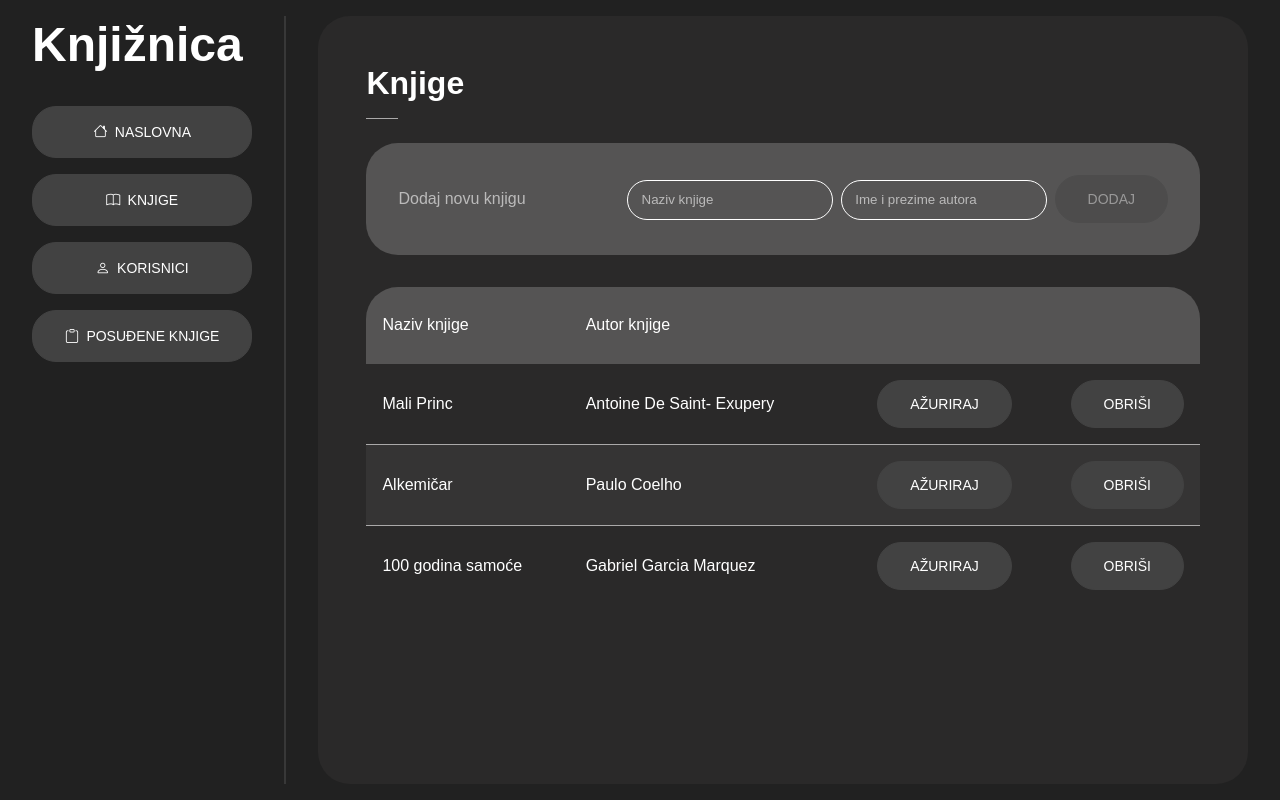
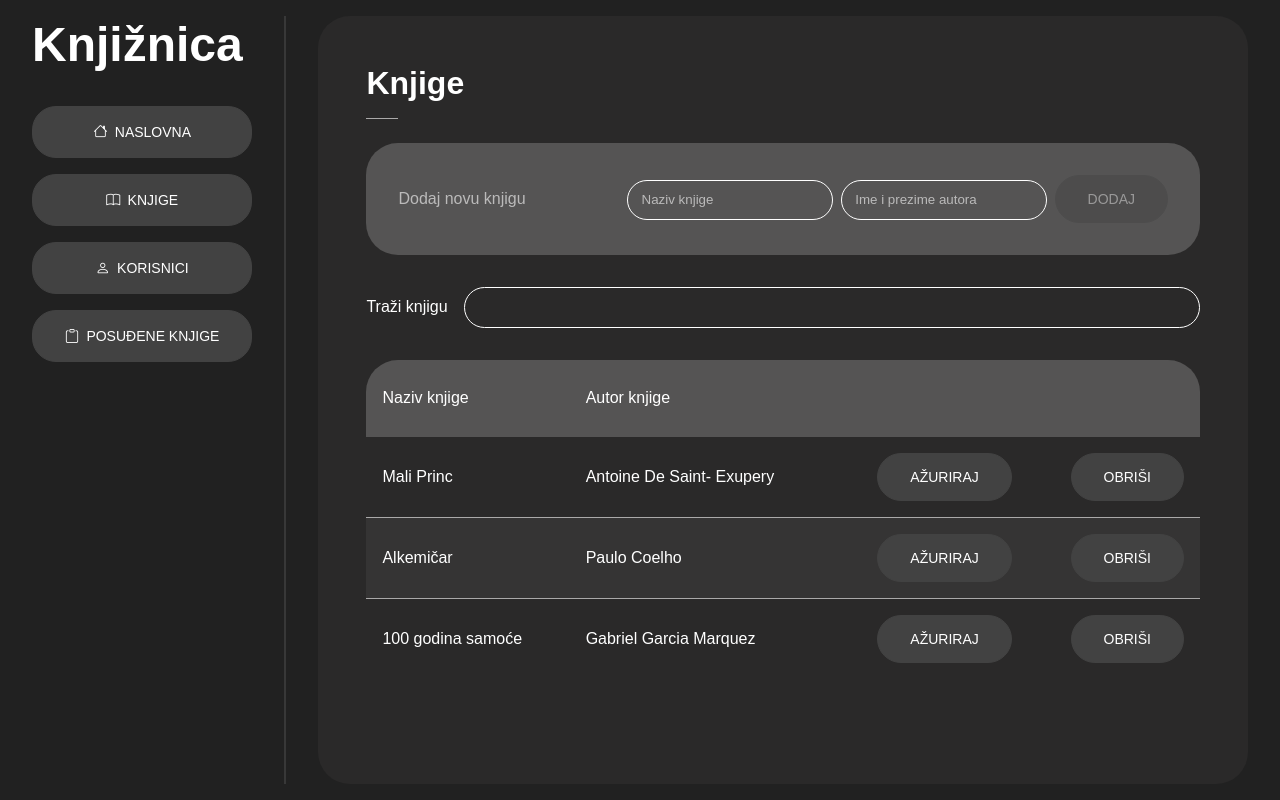
Before and after one commit to marko-krznar/React-Library, a React (Create React App) app: page /knjige in a window 1280 px wide. Built offline with nearby package versions, Linux system fonts and the light colour scheme.

Commit message:
Added search functionality for books, edited button go back on single book

```diff
--- a/src/components/BookItem/BookItem.js
+++ b/src/components/BookItem/BookItem.js
@@ -7,7 +7,7 @@ export default function BookItem({ book }) {
   const { deleteBook } = useBooks();
 
   return (
-    <tr className="block--book-item">
+    <>
       <td>{book.name}</td>
       <td>{book.author}</td>
       <td className="td--edit">
@@ -18,7 +18,7 @@ export default function BookItem({ book }) {
       <td className="td--delete">
         <button onClick={() => deleteBook(book)}>Obriši</button>
       </td>
-    </tr>
+    </>
   );
 }
 
--- a/src/pages/BooksPage/BooksPage.js
+++ b/src/pages/BooksPage/BooksPage.js
@@ -1,4 +1,4 @@
-import React from "react";
+import React, { useState } from "react";
 
 import BookItem from "../../components/BookItem/BookItem";
 import BookItemForm from "../../components/BookItemForm/BookItemForm";
@@ -8,10 +8,26 @@ import "./style.scss";
 
 export default function BooksPage() {
   const { books } = useBooks();
+  const [term, setTerm] = useState("");
+
+  const handleSearchTerm = (e) => {
+    setTerm(e.target.value.toLowerCase());
+  };
+
+  const searchedBook = books.filter((book) => {
+    if (book.name.toLowerCase().includes(term)) {
+      return book;
+    }
+  });
+
   return (
     <section className="page pg-books">
       <h2 className="headline">Knjige</h2>
       <BookItemForm />
+      <div className="block--search d-flex align-items-center justify-content-start">
+        <span>Traži knjigu</span>
+        <input type="text" value={term} onChange={handleSearchTerm} />
+      </div>
       <div className="block--table">
         <table>
           <thead>
@@ -21,9 +37,20 @@ export default function BooksPage() {
             </tr>
           </thead>
           <tbody>
-            {books.map((book, index) => (
-              <BookItem key={index} book={book} />
-            ))}
+            {searchedBook.length === 0 ? (
+              <tr>
+                <td colSpan={4}>
+                  Knjiga <span className="txt--underline">{term}</span> ne može
+                  se pronaći
+                </td>
+              </tr>
+            ) : (
+              searchedBook.map((book, index) => (
+                <tr className="block--book-item" key={index}>
+                  <BookItem book={book} />
+                </tr>
+              ))
+            )}
           </tbody>
         </table>
       </div>
--- a/src/pages/SingleBook/SingleBook.js
+++ b/src/pages/SingleBook/SingleBook.js
@@ -19,12 +19,11 @@ export default function SingleBook() {
 
   return (
     <section className="page pg-book">
-      <h2 className="headline">
-        {currentBook[0]?.name}
-        <Link to="/knjige">
-          <i className="bi bi-box-arrow-left"></i>
-        </Link>
-      </h2>
+      <Link className="btn btn--back d-flex align-items-center" to="/knjige">
+        <i className="bi bi-box-arrow-left"></i>
+        <span>Back</span>
+      </Link>
+      <h2 className="headline">{currentBook[0]?.name}</h2>
       <p>Autor: {currentBook[0]?.author}</p>
       <div className="d-flex direction-column block--form">
         <label htmlFor="name">Novi naziv</label>
--- a/src/scss/_button.scss
+++ b/src/scss/_button.scss
@@ -17,7 +17,8 @@ button,
     background: #fff;
     color: #424242;
     transition: 0.2s linear;
-    i {
+    i,
+    span {
       color: #424242;
     }
   }
@@ -26,6 +27,14 @@ button,
     transition: 0.2s linear;
     opacity: 0.4;
   }
+  &.btn--back {
+    padding: 0.75em 2em;
+    font-size: 0.75rem;
+    margin-bottom: 1rem;
+    i {
+      margin-right: 0.425em;
+    }
+  }
 }
 @media (max-width: 576px) {
   button,
--- a/src/scss/_layout.scss
+++ b/src/scss/_layout.scss
@@ -105,6 +105,17 @@ select {
   border-radius: 1rem;
   margin-top: 0.5rem;
 }
+.block--search {
+  margin: 2rem 0;
+  span {
+    display: inline-block;
+    margin-right: 1rem;
+  }
+  input {
+    margin-right: 0;
+    flex: 1 1 auto;
+  }
+}
 @media (max-width: 768px) {
   form {
     display: flex;
--- a/src/scss/_typography.scss
+++ b/src/scss/_typography.scss
@@ -50,6 +50,9 @@ li {
     margin-left: 0.5em;
   }
 }
+.txt--underline {
+  text-decoration: underline;
+}
 input {
   border: 1px solid #fff;
   color: #fff;
```
